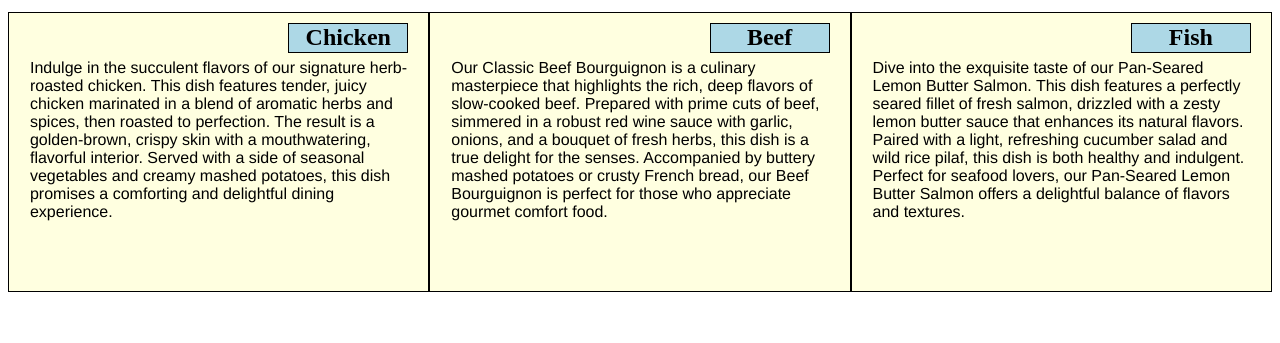
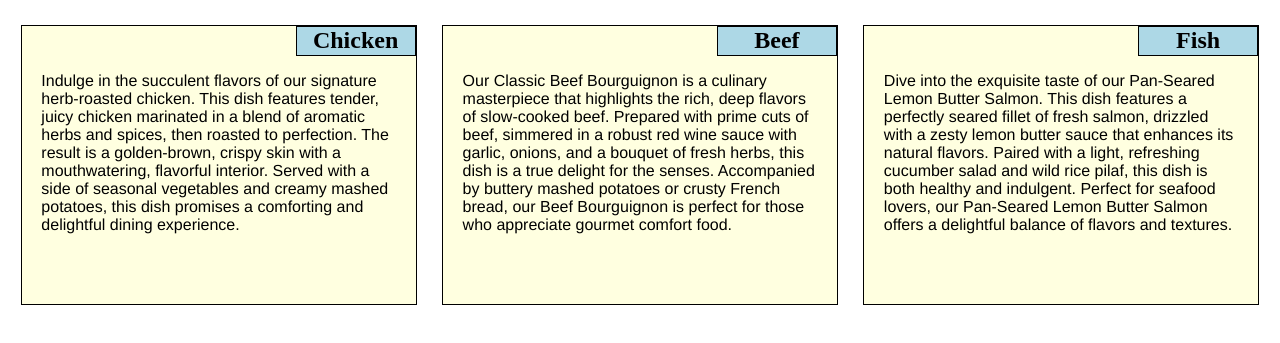
Before and after one commit to MiaMa0914/coursera-test, a plain HTML site: page module1-solution/index.html in a window 1280 px wide. Shown: the part 61-404 px from the top of the page. Drawn offline with Linux system fonts and the light colour scheme.

Commit message:
Add files via upload

```diff
--- a/module1-solution/css/style.css
+++ b/module1-solution/css/style.css
@@ -11,12 +11,13 @@ h1 {
   position: relative;
   padding-top: 30px;
   background-color: lightyellow;
-  margin-bottom: 15px;
+  margin: 1%;
+  margin-bottom: 1%;
 }
 .group h2 {
   position: absolute;
-  top: 10px;
-  right: 20px;
+  top: 0px;
+  right: 0px;
   margin: 0;
   width: 120px;
   height: 30px;
@@ -54,7 +55,7 @@ p {
     width: 25%;
   }
   .col-lg-4 {
-    width: 33.33%;
+    width: 31.33%;
   }
   .col-lg-5 {
     width: 41.66%;
@@ -105,7 +106,7 @@ p {
     width: 41.66%;
   }
   .col-md-6 {
-    width: 50%;
+    width: 48%;
   }
   .col-md-7 {
     width: 58.33%;
@@ -123,7 +124,7 @@ p {
     width: 91.66%;
   }
   .col-md-12 {
-    width: 100%;
+    width: 98%;
     height: 150px;
   }
 }
```
